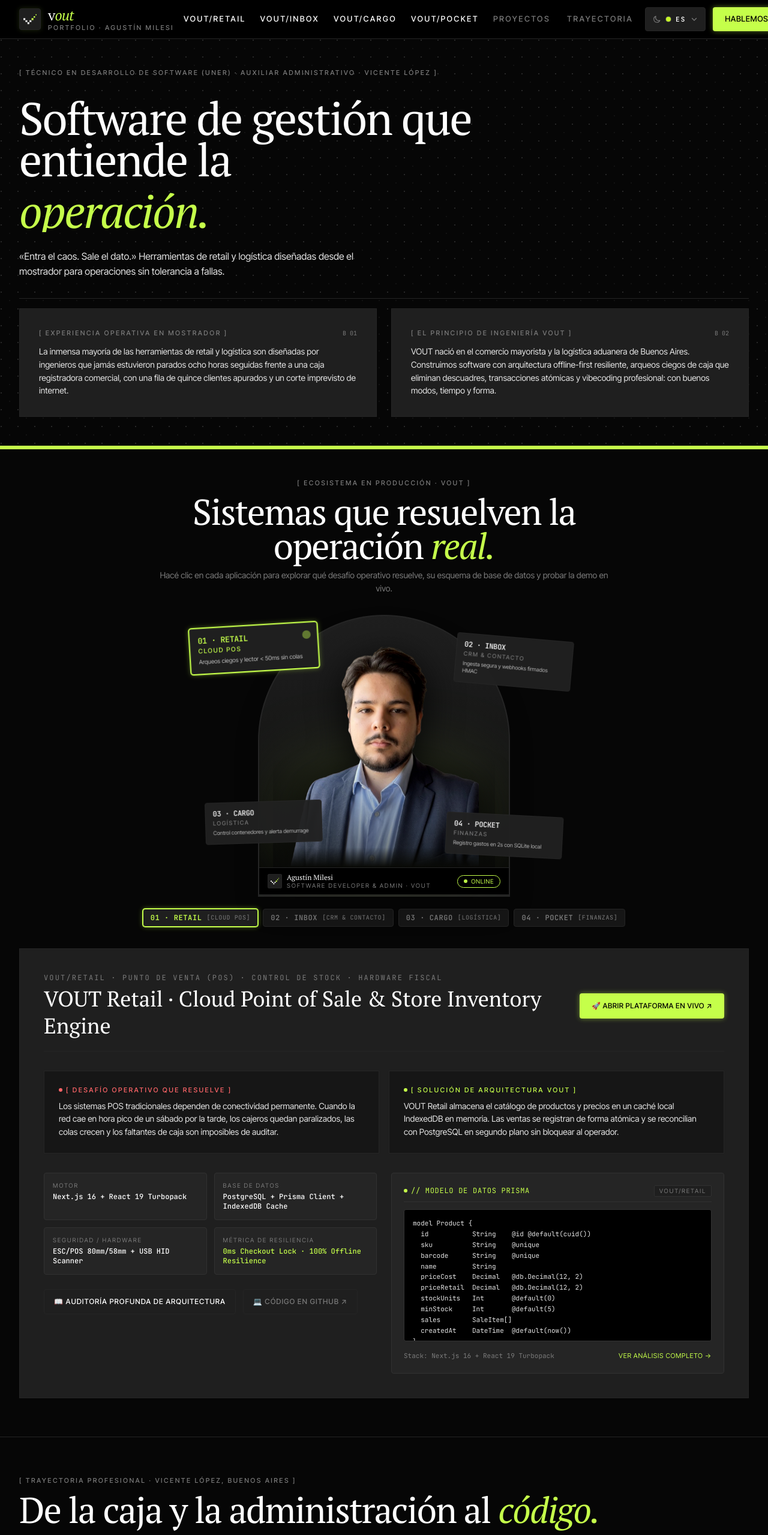
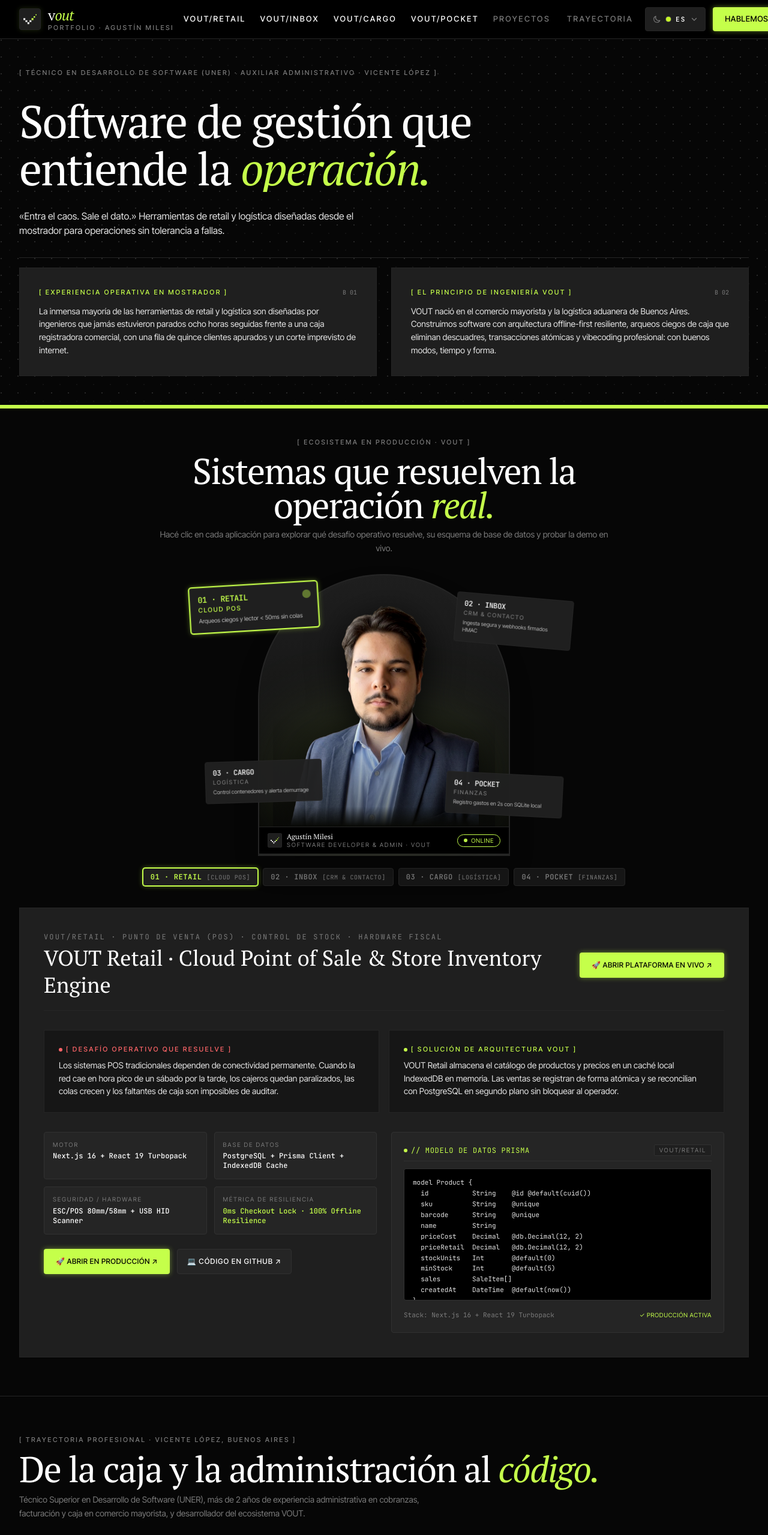
Before and after one commit to AgustinMilesi/portfolio, a Next.js app: page / in a window 1280 px wide. Shown: the top 2559 px of the page at 60% size. Built offline with nearby package versions, Linux system fonts and the light colour scheme.

Commit message:
fix(design): make hero title continuous, highlight manifesto headers in signal lime, and streamline app showcase specs without audit modal

```diff
--- a/components/ArchEcosystemStage.tsx
+++ b/components/ArchEcosystemStage.tsx
@@ -3,7 +3,7 @@
 import { useState, useCallback, useRef } from "react";
 import Image from "next/image";
 import portraitImg from "../public/agustin_milesi_cutout.png";
-import { CaseStudyModal, ProjectData } from "./CaseStudyModal";
+import { ProjectData } from "./CaseStudyModal";
 import { usePreferences } from "@/components/PreferencesProvider";
 import gsap from "gsap";
 import { useGSAP } from "@gsap/react";
@@ -280,7 +280,6 @@
 export function ArchEcosystemStage() {
   const { t } = usePreferences();
   const [activeAppId, setActiveAppId] = useState<string>("retail");
-  const [selectedProject, setSelectedProject] = useState<ProjectData | null>(null);
 
   const containerRef = useRef<HTMLDivElement>(null);
   const archRef = useRef<HTMLDivElement>(null);
@@ -588,19 +587,20 @@
 
               {/* Action Buttons */}
               <div className="pt-2 flex flex-col sm:flex-row items-stretch sm:items-center gap-3 w-full">
-                <button
-                  type="button"
-                  onClick={() => setSelectedProject(currentProject)}
-                  className="px-4 py-2.5 rounded-[4px] bg-[#1f1f1f] border border-[#252525] hover:border-[#c5ff4a] text-[#ffffff] font-sans font-medium text-xs uppercase tracking-[0.08em] transition cursor-pointer min-h-[42px] flex items-center justify-center text-center"
+                <a
+                  href={currentProject.liveUrl}
+                  target="_blank"
+                  rel="noopener noreferrer"
+                  className="px-5 py-2.5 rounded-[4px] bg-[#c5ff4a] text-[#000000] font-sans font-medium text-xs uppercase tracking-[0.04em] shadow-[0_0_8px_rgba(197,255,74,0.45)] hover:opacity-95 transition-all flex items-center justify-center gap-1.5 min-h-[42px] cursor-pointer"
                 >
-                  📖 {t.carouselDeepAudit}
-                </button>
+                  <span>🚀 ABRIR EN PRODUCCIÓN ↗</span>
+                </a>
 
                 <a
                   href={`https://github.com/AgustinMilesi/${currentProject.id}`}
                   target="_blank"
                   rel="noopener noreferrer"
-                  className="px-4 py-2.5 rounded-[4px] bg-[#1f1f1f] border border-[#252525] hover:border-[#313131] text-[#7a7a7a] hover:text-[#ffffff] font-sans font-medium text-xs uppercase tracking-[0.08em] transition min-h-[42px] flex items-center justify-center text-center gap-1"
+                  className="px-4 py-2.5 rounded-[4px] bg-[#252525] border border-[#313131] hover:border-[#c5ff4a] text-[#ffffff] font-sans font-medium text-xs uppercase tracking-[0.08em] transition min-h-[42px] flex items-center justify-center text-center gap-1.5"
                 >
                   <span>💻 CÓDIGO EN GITHUB ↗</span>
                 </a>
@@ -624,25 +624,13 @@
                 </pre>
                 <div className="pt-1 flex items-center justify-between text-[11px] text-[#7a7a7a] font-mono">
                   <span>Stack: {currentProject.specs.engine}</span>
-                  <button
-                    type="button"
-                    onClick={() => setSelectedProject(currentProject)}
-                    className="text-[#c5ff4a] hover:underline cursor-pointer font-sans uppercase text-[11px] tracking-[0.06em]"
-                  >
-                    Ver análisis completo →
-                  </button>
+                  <span className="text-[10px] text-[#c5ff4a] font-sans uppercase tracking-[0.06em]">✓ PRODUCCIÓN ACTIVA</span>
                 </div>
               </div>
             </div>
           </div>
         </div>
       </div>
-
-      {/* Case Study Deep Audit Modal */}
-      <CaseStudyModal
-        project={selectedProject}
-        onClose={() => setSelectedProject(null)}
-      />
     </section>
   );
 }
--- a/components/HeroSection.tsx
+++ b/components/HeroSection.tsx
@@ -24,25 +24,19 @@
       ease: "back.out(1.7)",
       clearProps: "all",
     })
-      .from(".hero-title-line-1", {
-        yPercent: 115,
+      .from(".hero-title", {
+        yPercent: 110,
         duration: 0.85,
         ease: "power4.out",
         clearProps: "all",
       }, "-=0.25")
-      .from(".hero-title-line-2", {
-        yPercent: 115,
-        duration: 0.85,
-        ease: "power4.out",
-        clearProps: "all",
-      }, "-=0.65")
       .from(".hero-claim", {
         yPercent: 100,
         opacity: 0,
         duration: 0.7,
         ease: "power3.out",
         clearProps: "all",
-      }, "-=0.5")
+      }, "-=0.45")
       .from(".manifesto-card", {
         y: 25,
         opacity: 0,
@@ -77,19 +71,15 @@
             </div>
           </div>
 
-          {/* Display Headline: PT Serif weight 300, -0.03em tracking, tight line-height, with single italic lime accent */}
+          {/* Display Headline: Continuous inline heading in PT Serif 300 with italic lime accent */}
           <div className="space-y-3 sm:space-y-4 max-w-5xl">
             <div className="overflow-hidden">
-              <h1 className="hero-title-line-1 font-serif font-light text-3xl sm:text-5xl md:text-6xl lg:text-[76px] tracking-[-0.03em] leading-[0.92] text-[#ffffff]">
-                Software de gestión que entiende la
-              </h1>
-            </div>
-            <div className="overflow-hidden">
-              <div className="hero-title-line-2 font-serif font-light text-3xl sm:text-5xl md:text-6xl lg:text-[76px] tracking-[-0.03em] leading-[0.92]">
+              <h1 className="hero-title font-serif font-light text-3xl sm:text-5xl md:text-6xl lg:text-[76px] tracking-[-0.03em] leading-[1.04] text-[#ffffff]">
+                Software de gestión que entiende la{" "}
                 <span className="italic font-serif text-[#c5ff4a] font-normal">
                   operación.
                 </span>
-              </div>
+              </h1>
             </div>
 
             <div className="overflow-hidden pt-2 sm:pt-3">
@@ -103,7 +93,7 @@
           <div id="manifiesto" className="grid grid-cols-1 md:grid-cols-2 gap-4 sm:gap-6 pt-4 border-t border-[#252525]">
             <div className="manifesto-card p-6 sm:p-8 bg-[#1f1f1f] border border-[#252525] rounded-none space-y-3 hover:border-[#313131] transition-colors">
               <div className="flex items-center justify-between">
-                <span className="font-sans text-[11px] font-medium uppercase tracking-[0.22em] text-[#7a7a7a]">
+                <span className="font-sans text-[11px] font-medium uppercase tracking-[0.22em] text-[#c5ff4a]">
                   [ EXPERIENCIA OPERATIVA EN MOSTRADOR ]
                 </span>
                 <span className="font-mono text-[10px] text-[#7a7a7a]">B 01</span>
@@ -115,7 +105,7 @@
 
             <div className="manifesto-card p-6 sm:p-8 bg-[#1f1f1f] border border-[#252525] rounded-none space-y-3 hover:border-[#313131] transition-colors">
               <div className="flex items-center justify-between">
-                <span className="font-sans text-[11px] font-medium uppercase tracking-[0.22em] text-[#7a7a7a]">
+                <span className="font-sans text-[11px] font-medium uppercase tracking-[0.22em] text-[#c5ff4a]">
                   [ EL PRINCIPIO DE INGENIERÍA VOUT ]
                 </span>
                 <span className="font-mono text-[10px] text-[#7a7a7a]">B 02</span>
```
